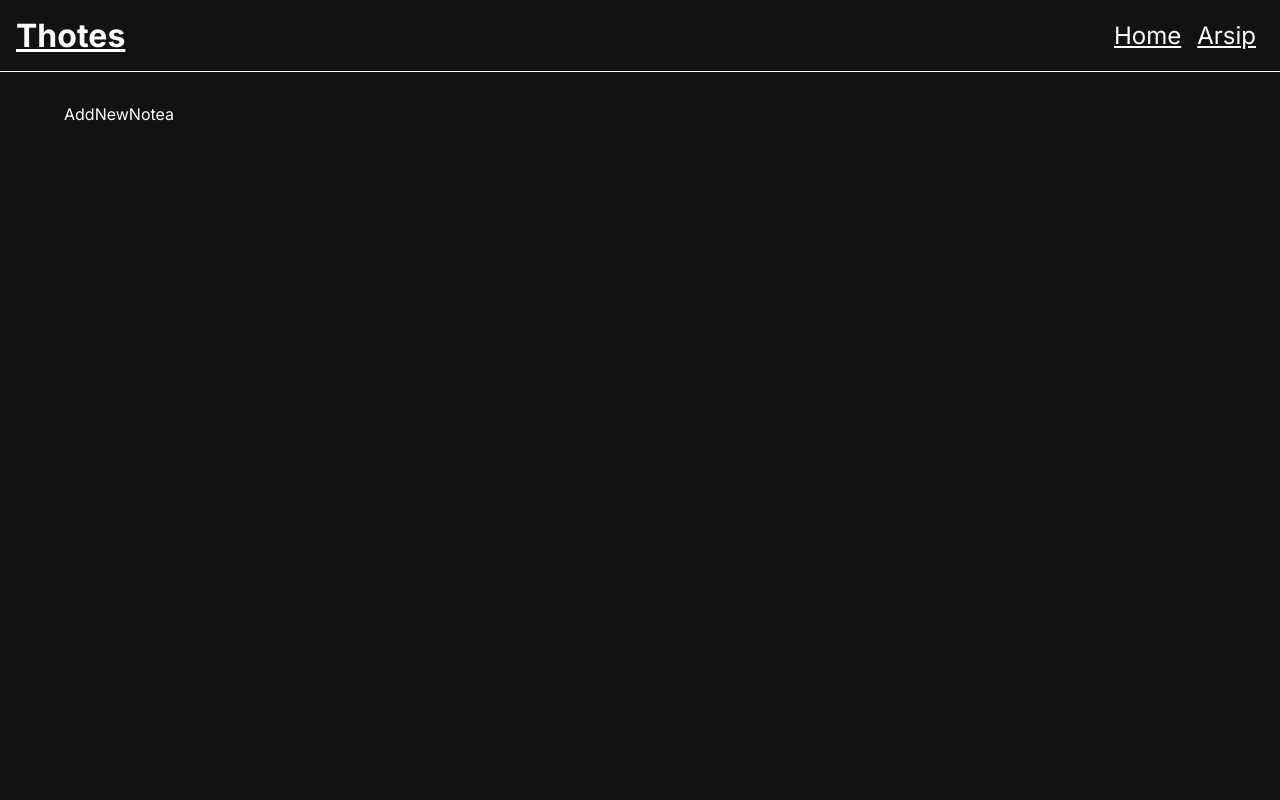
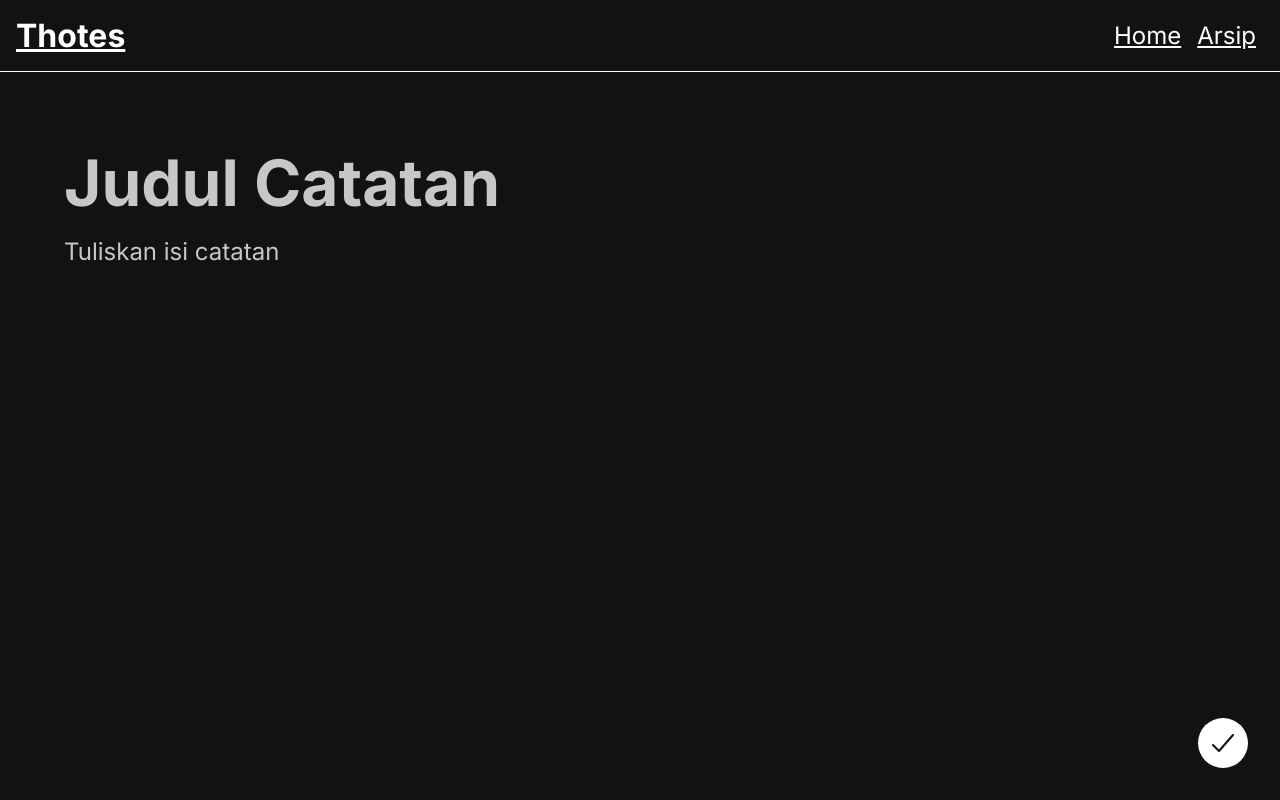
Before and after one commit to gifariarsal/personal-notes-v2, a React (Vite) app: page /notes/new in a window 1280 px wide. Built offline with nearby package versions, Linux system fonts and the light colour scheme.

Commit message:
add note feature done

```diff
--- a/package.json
+++ b/package.json
@@ -9,6 +9,7 @@
     "preview": "vite preview"
   },
   "dependencies": {
+    "html-react-parser": "^5.0.7",
     "prop-types": "^15.8.1",
     "react": "^18.2.0",
     "react-dom": "^18.2.0",
--- a/src/App.jsx
+++ b/src/App.jsx
@@ -3,7 +3,7 @@ import Header from './components/Header';
 import { Route, Routes } from 'react-router-dom';
 import HomePage from './pages/HomePage';
 import ArchivePage from './pages/ArchivePage';
-import AddNewNote from './pages/AddNewNote';
+import AddNewPage from './pages/AddNewPage';
 import DetailPage from './pages/DetailPage';
 
 function App() {
@@ -14,7 +14,7 @@ function App() {
         <Routes>
           <Route path="/" element={<HomePage />} />
           <Route path="/archives" element={<ArchivePage />} />
-          <Route path="/notes/new" element={<AddNewNote />} />
+          <Route path="/notes/new" element={<AddNewPage />} />
           <Route path="/notes/:id" element={<DetailPage />} />
         </Routes>
       </main>
--- /dev/null
+++ b/src/components/NoteInput.jsx
@@ -0,0 +1,75 @@
+import React from "react";
+import { IoCheckmarkOutline } from "react-icons/io5";
+import PropTypes from "prop-types";
+
+class NoteInput extends React.Component {
+  constructor(props) {
+    super(props);
+
+    this.state = {
+      title: "",
+      body: "",
+    };
+
+    this.handleOnChangeTitle = this.handleOnChangeTitle.bind(this);
+    this.handleOnChangeBody = this.handleOnChangeBody.bind(this);
+    this.handleOnSubmit = this.handleOnSubmit.bind(this);
+  }
+
+  handleOnChangeTitle(event) {
+    this.setState(() => {
+      return {
+        title: event.target.value,
+      };
+    });
+  }
+
+  handleOnChangeBody(event) {
+    this.setState(() => {
+      return {
+        body: event.target.innerHTML,
+      };
+    });
+  }
+
+  handleOnSubmit(event) {
+    event.preventDefault();
+    this.props.onAddNote(this.state);
+    this.setState(() => {
+      return {
+        title: "",
+        body: "",
+      };
+    });
+  }
+  render() {
+    return (
+      <form className="add-new-page__input" onSubmit={this.handleOnSubmit}>
+        <input
+          className="add-new-page__input__title"
+          type="text"
+          placeholder="Judul Catatan"
+          value={this.state.title}
+          onChange={this.handleOnChangeTitle}
+        />
+        <div
+          className="add-new-page__input__body"
+          data-placeholder="Tuliskan isi catatan"
+          contentEditable
+          onInput={this.handleOnChangeBody}
+        />
+        <div className="add-new-page__action">
+          <button className="action" type="submit">
+            <IoCheckmarkOutline />
+          </button>
+        </div>
+      </form>
+    );
+  }
+}
+
+NoteInput.propTypes = {
+  onAddNote: PropTypes.func.isRequired,
+};
+
+export default NoteInput;
--- a/src/components/NoteItem.jsx
+++ b/src/components/NoteItem.jsx
@@ -1,6 +1,7 @@
 import React from "react";
 import { showFormattedDate } from "../utils";
 import { Link } from "react-router-dom";
+import parser from "html-react-parser";
 
 const NoteItem = ({ notes }) => {
   return (
@@ -11,7 +12,7 @@ const NoteItem = ({ notes }) => {
             <Link to={`/notes/${note.id}`}>{note.title}</Link>
           </h3>
           <p className="note-item__createdAt">{showFormattedDate(note.createdAt)}</p>
-          <p className="note-item__body">{note.body}</p>
+          <p className="note-item__body">{parser(note.body)}</p>
         </article>
       ))}
     </>
--- a/src/pages/AddNewNote.jsx
+++ /dev/null
@@ -1,11 +0,0 @@
-import React from 'react'
-
-class AddNewNote extends React.Component {
-  render() {
-    return (
-      <div>AddNewNotea</div>
-    )
-  }
-}
-
-export default AddNewNote
--- /dev/null
+++ b/src/pages/AddNewPage.jsx
@@ -0,0 +1,20 @@
+import React from 'react'
+import { useNavigate } from 'react-router-dom'
+import { addNote } from '../utils/local-data';
+import NoteInput from '../components/NoteInput';
+
+const AddNewPage = () => {
+  const navigate = useNavigate();
+
+  const handleAddNote = (note) => {
+    addNote(note)
+    navigate('/')
+  }
+  return (
+    <section className='add-new-page'>
+      <NoteInput onAddNote={handleAddNote} />
+    </section>
+  )
+}
+
+export default AddNewPage
--- a/src/pages/HomePage.jsx
+++ b/src/pages/HomePage.jsx
@@ -2,15 +2,16 @@ import React from "react";
 import SearchBar from "../components/SearchBar";
 import NoteList from "../components/NoteList";
 import { IoAddOutline } from "react-icons/io5";
-import { getActiveNotes } from "../utils/local-data";
+import { getActiveNotes, getAllNotes } from "../utils/local-data";
+import { Link } from "react-router-dom";
 
 class HomePage extends React.Component {
   constructor(props) {
     super(props);
 
     this.state = {
-      activeNotes: getActiveNotes()
-    }
+      activeNotes: getAllNotes(),
+    };
   }
   render() {
     return (
@@ -19,9 +20,11 @@ class HomePage extends React.Component {
         <SearchBar />
         <NoteList notes={this.state.activeNotes} />
         <div className="homepage__action">
-          <button className="action" type="button" title="Tambah Catatan">
-            <IoAddOutline />
-          </button>
+          <Link to="/notes/new">
+            <button className="action" type="button" title="Buat Catatan">
+              <IoAddOutline />
+            </button>
+          </Link>
         </div>
       </section>
     );
```
Also changed, not shown: 1 other file (tests, documents, lock files or other folders).
